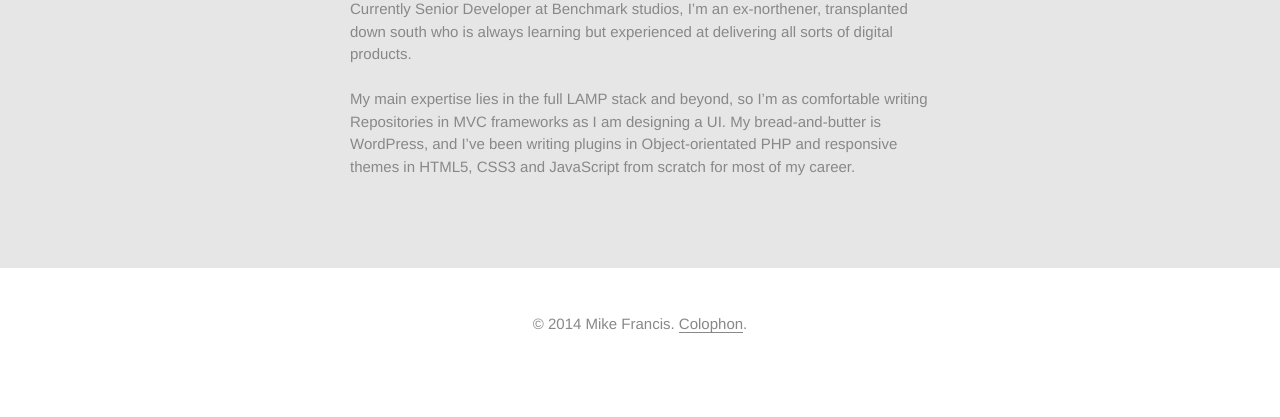
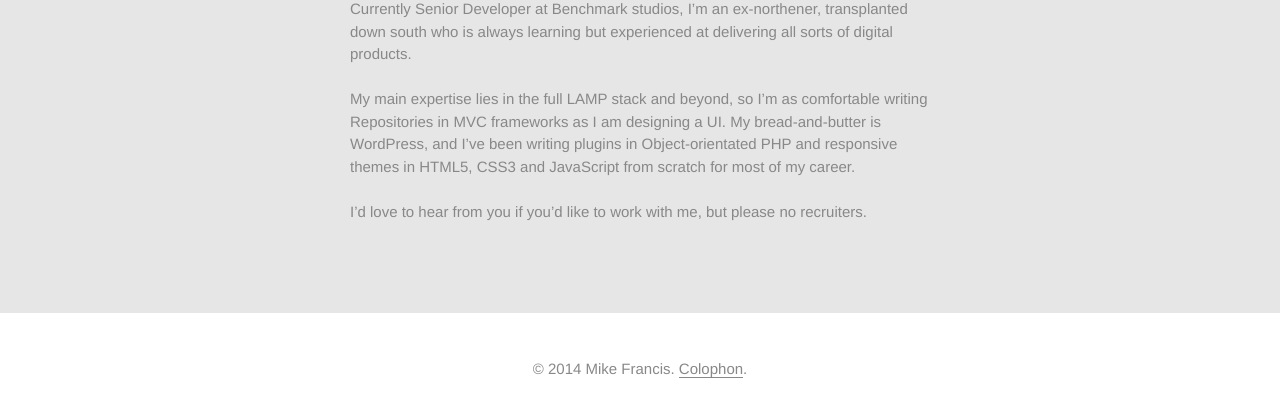
Before and after one commit to mikefrancis/mikefrancis.dev, a Jekyll site: the page built from about.md, in a window 1280 px wide, cut to the strip 722-1148 px from the top of the page. Shown: the top 417 px of the strip. Built offline with Jekyll 4.4.1, drawn with Linux system fonts in a browser that asks for light colours; before the commit the page ends 1103 px from its top, so only the background shows below that.

Commit message:
The "No Recruiters" commit

```diff
--- a/about.md
+++ b/about.md
@@ -9,3 +9,5 @@ permalink: /about/
 Currently Senior Developer at Benchmark studios, I'm an ex-northener, transplanted down south who is always learning but experienced at delivering all sorts of digital products.
 
 My main expertise lies in the full LAMP stack and beyond, so I'm as comfortable writing Repositories in MVC frameworks as I am designing a UI. My bread-and-butter is WordPress, and I've been writing plugins in Object-orientated PHP and responsive themes in HTML5, CSS3 and JavaScript from scratch for most of my career.
+
+I'd love to hear from you if you'd like to work with me, but please **no recruiters**.
```
